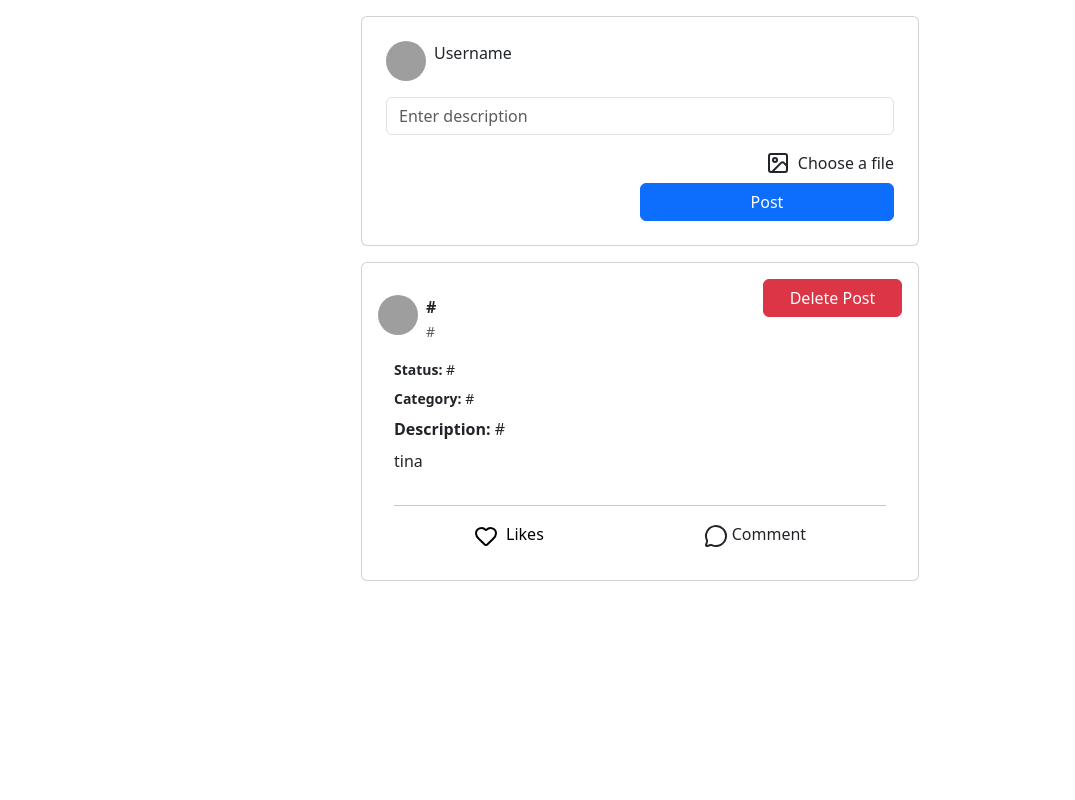
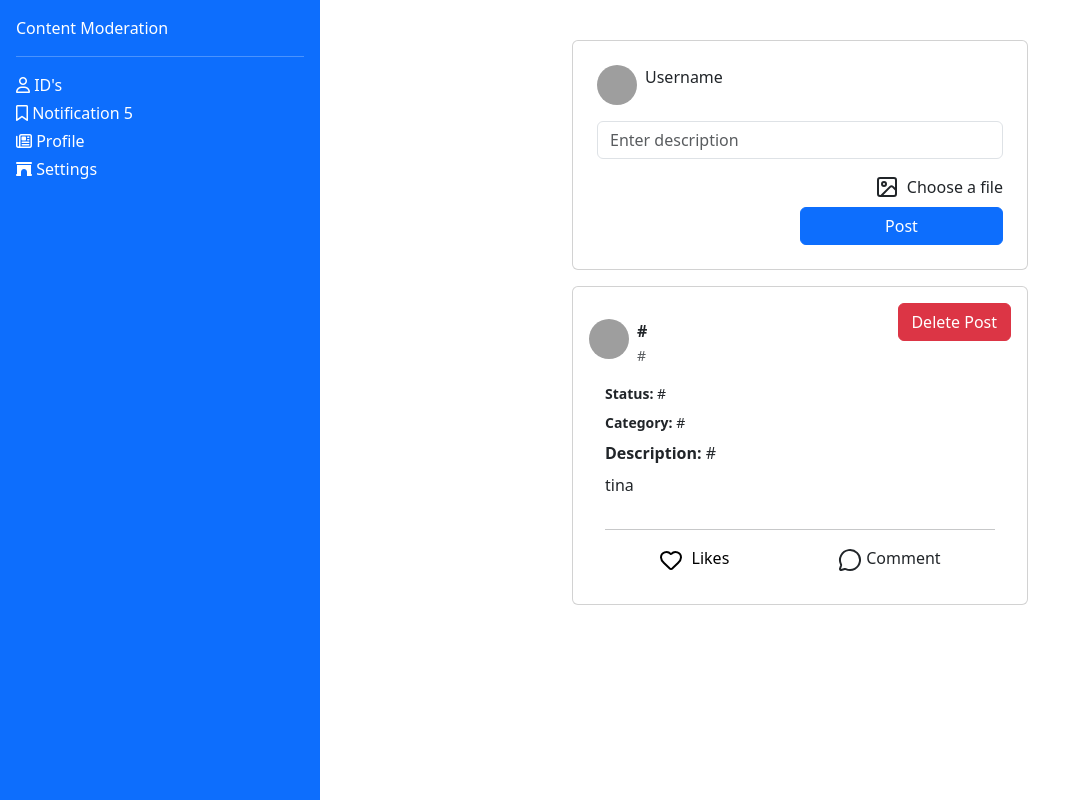
Before and after one commit to ilhye/Inappropriate-Image-Detection-Using-Faster-R-CNN, a Flask app: page /newsfeed in a window 1280 px wide. Shown: the whole page, without its empty margins (0-1075 px from the left). Run offline with Flask 3, Linux system fonts and the light colour scheme; some libraries are stand-ins or nearby versions; grey boxes are pictures that could not be loaded.

Commit message:
Add navbar templates

```diff
--- a/notes.txt
+++ b/notes.txt
@@ -39,3 +39,8 @@ FOR TESTING AND VALIDATION
 - run validation/ testing part
 
 - https://ravjot03.medium.com/detecting-vehicles-in-videos-with-faster-r-cnn-a-step-by-step-guide-932bbabf978b
+
+PLAN--
+- Navbar:
+    User - Newsfeed, Profile, Notification, Report Contents, Account, Help/Guidelines, Logout
+    Admin - Dashboard, Review Queue, Flagged Post, Users, Audit log, Logout
--- a/routes.py
+++ b/routes.py
@@ -24,7 +24,7 @@ class CreatePost(FlaskForm):
     media = FileField(
         "Upload File",
         validators=[FileRequired("Please enter file"), FileAllowed(
-            ["jpg", "jpeg", "png, mp4, mkv"])],
+            ["jpg", "jpeg", "png"])],
     )
     description = StringField("Description", validators=[
                               DataRequired("Please enter a description")])
@@ -51,14 +51,37 @@ class NewAccount(FlaskForm):
     submit = SubmitField('Sign In')
 
 # Newsfeed
-@bp.route("/newsfeed", methods=["GET"])
+
+
+@bp.route("/newsfeed", methods=["GET", "POST"])
 def newsfeed():
+    # form = CreatePost()
+
+    # if form.validate_on_submit():
+    #     description = form.description.data
+    #     media = form.media.data
+
+    username = session.get("username")
     form = CreatePost()
+    if form.validate_on_submit():
+        file = request.files.get("media")
+        pil_img = Image.open(file.stream).convert("RGB")
 
-    if form.validate_on_submit():
-        description = form.description.data
-        media = form.media.data
+        # Has violence == not save to upload
+        if contains_label(pil_img, "violence", score_thresh=0.8):
+            flash("Upload rejected: Image contains violence")
+            return redirect(url_for("routes.newfeed"))
 
+        result_img = draw_boxes(pil_img.copy())
+
+        # No violence == annotate and save
+        filename = secure_filename(file.filename)
+        save_path = os.path.join(ANNOT_FOLDER, f"annot_{filename}")
+        result_img.save(save_path)
+
+        return redirect(url_for("routes.result", filename=f"annot_{filename}", username=username))
+
+    # return render_template("index.html", form=form, username=username)
     return render_template("newsfeed.html", form=form)
 
 # New Post
@@ -76,15 +99,19 @@ def newsfeed():
 # Route
 @bp.route("/post", methods=["GET", "POST"])
 def index():
-    username = session.get("username")
+    # username = session.get("username")
     form = CreatePost()
+    print("entrypoint")
+
     if form.validate_on_submit():
-        file = request.files.get("uploadImg")
+        print("enter")
+        file = request.files.get("media")
         pil_img = Image.open(file.stream).convert("RGB")
 
         # Has violence == not save to upload
         if contains_label(pil_img, "violence", score_thresh=0.8):
             flash("Upload rejected: Image contains violence")
+            print("rejected")
             return redirect(url_for("routes.index"))
 
         result_img = draw_boxes(pil_img.copy())
@@ -94,13 +121,12 @@ def index():
         save_path = os.path.join(ANNOT_FOLDER, f"annot_{filename}")
         result_img.save(save_path)
 
-        return redirect(url_for("routes.result", filename=f"annot_{filename}", username=username))
+        return redirect(url_for("routes.result", filename=f"annot_{filename}"))
 
-    return render_template("index.html", form=form, username=username)
+    print("endpoint")
+    return render_template("index.html", form=form)
 
 # Route: Result
-
-
 @bp.route("/result/<path:filename>")
 def result(filename):
     image_url = url_for("static", filename=f"annotated/{filename}")
--- /dev/null
+++ b/templates/content_layout.html
@@ -0,0 +1,77 @@
+<!DOCTYPE html>
+<html lang="en">
+  <head>
+    <meta charset="UTF-8" />
+    <meta name="viewport" content="width=device-width, initial-scale=1.0" />
+    <title>Document</title>
+    <link
+      href="https://cdn.jsdelivr.net/npm/bootstrap@5.3.6/dist/css/bootstrap.min.css"
+      rel="stylesheet"
+      integrity="sha384-4Q6Gf2aSP4eDXB8Miphtr37CMZZQ5oXLH2yaXMJ2w8e2ZtHTl7GptT4jmndRuHDT"
+      crossorigin="anonymous"
+    />
+    <link
+      href="https://cdnjs.cloudflare.com/ajax/libs/font-awesome/6.7.2/css/all.min.css"
+      rel="stylesheet"
+    />
+  </head>
+  <body>
+    <div class="container-fluid d-flex p-0" style="height: 100vh">
+      <div
+        id="sidebar"
+        class="d-flex flex-column flex-shrink-0 p-3 bg-primary text-white offcanvas-md offcanvas-start w-25"
+      >
+        <a href="#" class="navbar-brand"> Content Moderation </a>
+        <hr />
+        <ul class="mynav nav nav-pills flex-column mb-auto">
+          <li class="nav-item mb-1">
+            <a href="#" class="text-decoration-none text-white">
+              <i class="fa-regular fa-user"></i>
+              ID's
+            </a>
+          </li>
+
+          <li class="nav-item mb-1">
+            <a href="#" class="text-decoration-none text-white">
+              <i class="fa-regular fa-bookmark"></i>
+              Notification
+              <span class="notification-badge">5</span>
+            </a>
+          </li>
+          <li class="nav-item mb-1">
+            <a href="#" class="text-decoration-none text-white">
+              <i class="fa-regular fa-newspaper"></i>
+              Profile
+            </a>
+          </li>
+          <li class="nav-item mb-1">
+            <a href="#" class="text-decoration-none text-white">
+              <i class="fa-solid fa-archway"></i>
+              Settings
+            </a>
+          </li>
+        </ul>
+      </div>
+
+      <div class="flex-fill" style="background-color: white">
+        <div class="p-2 d-md-none d-flex text-white bg-primary">
+          <a
+            href="#"
+            class="text-white"
+            data-bs-toggle="offcanvas"
+            data-bs-target="#bdSidebar"
+            class="text-decoration-none text-white"
+          >
+            <i class="fa-solid fa-bars"></i>
+          </a>
+          <span class="ms-3">IDentity</span>
+        </div>
+        <div class="p-4">
+          <div class="row">
+            <div class="col">{% block content %} {% endblock %}</div>
+          </div>
+        </div>
+      </div>
+    </div>
+  </body>
+</html>
--- a/templates/newPost.html
+++ b/templates/newPost.html
@@ -13,7 +13,7 @@
         <p class="username" class="mb-0 fw-semibold">Username</p>
       </div>
     </div>
-    <form method="POST" action="#" novalidate class="mt-3">
+    <form method="POST" novalidate class="mt-3" enctype="multipart/form-data">
       {{ form.hidden_tag() }} {{ form.description(class="form-control mb-3" +("
       is-invalid" if form.description.errors else ""), id="description",
       placeholder="Enter description")}}
--- a/templates/newsfeed.html
+++ b/templates/newsfeed.html
@@ -1,4 +1,4 @@
-{% extends "base.html"%} {% block main %}
+{% extends "content_layout.html"%}  {% block content %}
 <div class="w-50 m-auto">
   {% include "newPost.html" %}
   <div class="card p-3 mb-4">
```
Also changed, not shown: templates/index.html (+5 -5 lines), templates/navbar.html (added, +60 -0 lines).
